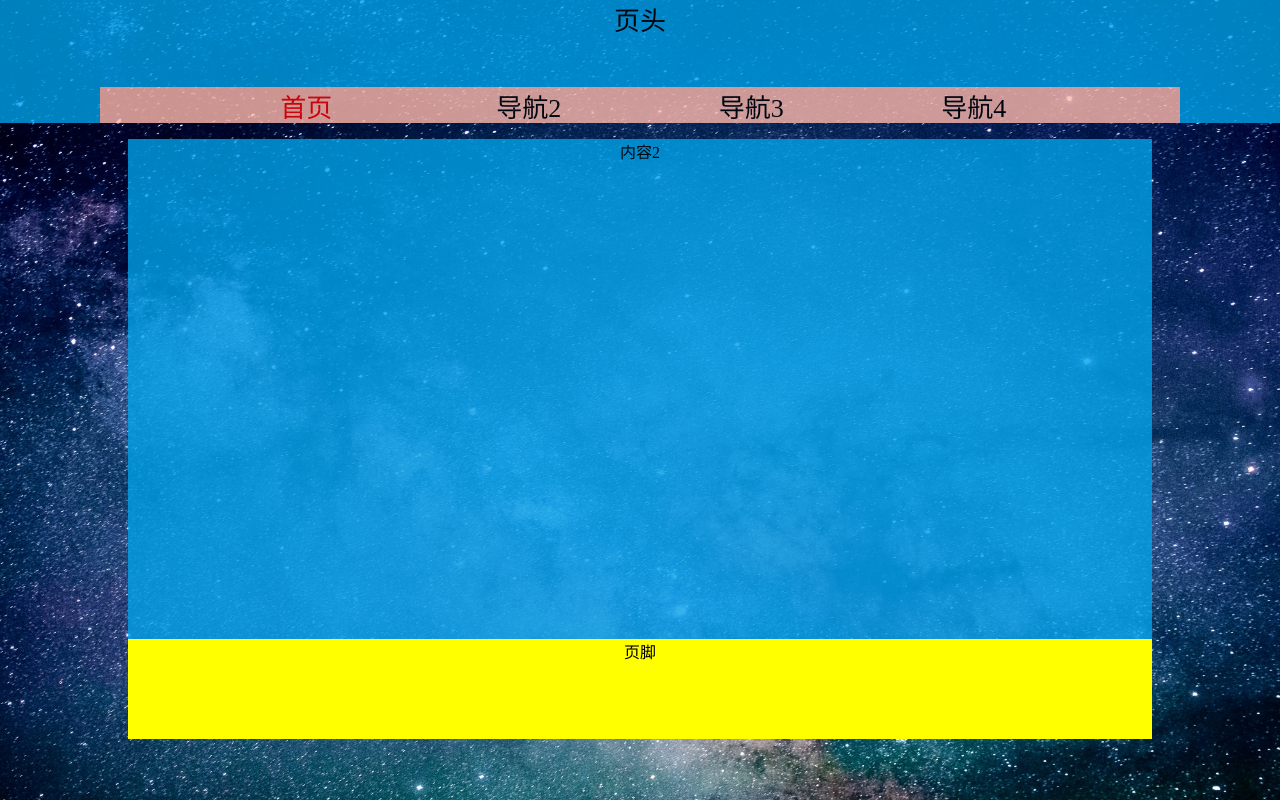
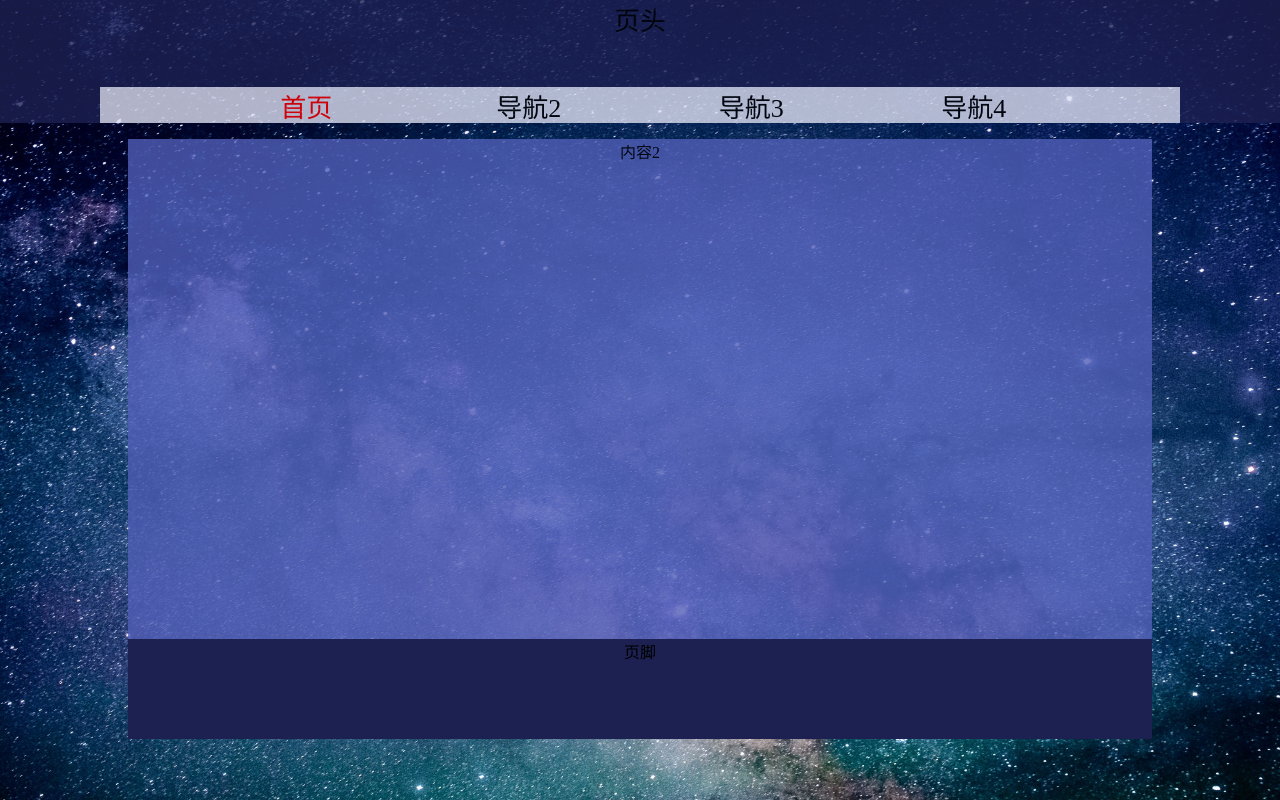
Before and after one commit to Knight-of-night/Knight-of-night.github.io, a PHP site: page /articles/1001.html in a window 1280 px wide. Run offline with PHP 8.4, Linux system fonts and the light colour scheme.

Commit message:
Update style.css

```diff
--- a/articles/assets/style.css
+++ b/articles/assets/style.css
@@ -12,13 +12,13 @@ html{
 	width: 100%;
 	}
 .header {
-	background-color: #00a2e8;
+	background-color: #1d2152;
 	font-size: 26px;
 	opacity: 0.8;
 	}
 .nav {
 	margin: 50px 100px 0 100px;
-	background-color: #ffb9ab;
+	background-color: #dddff1;
 	height: 36px;
 	}
 .nav>div {
@@ -32,13 +32,13 @@ html{
 .content {
 	width:80%;
 	height: 500px;
-	background-color: #00a2e8;
+	background-color: #515eb7;
 	opacity: 0.8;
 	}
 .foot {
 	width:80%;
 	height: 100px;
-	background-color: yellow;
+	background-color: #1d2152;
 	}
 
 a:link {
```
